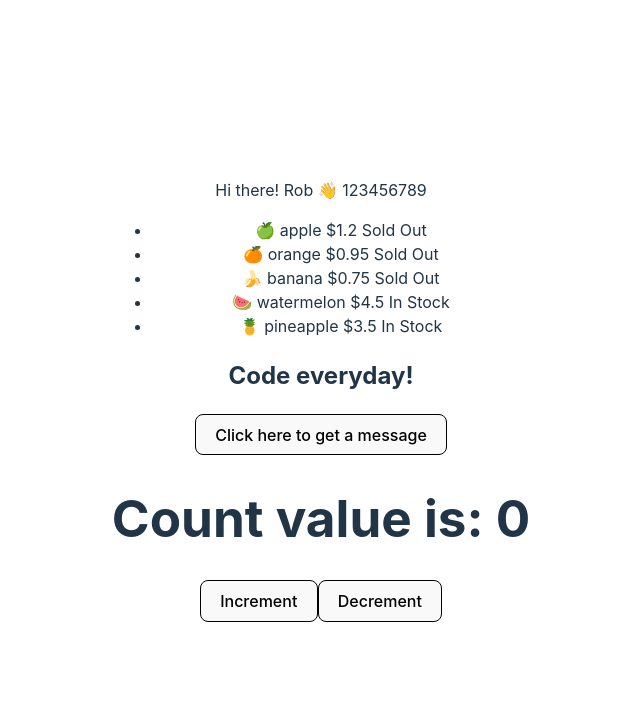
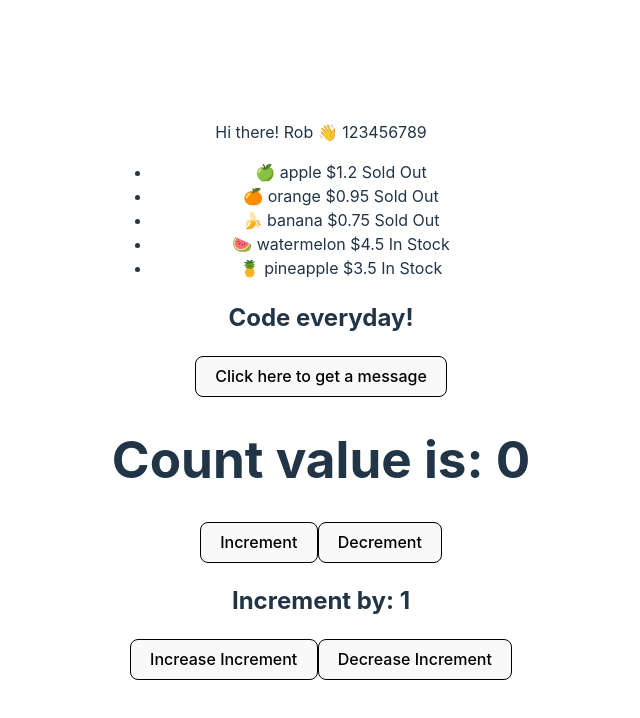
Before and after one commit to wewececetw/react18-pro, a React (Vite) app: page / in a window 1280 px wide. Shown: the top 718 px of the page, without its empty margins (319-959 px from the left). Built offline with nearby package versions, Linux system fonts and the light colour scheme.

Commit message:
feat: 在react中使用多個狀態

```diff
--- a/src/components/Counter.jsx
+++ b/src/components/Counter.jsx
@@ -2,11 +2,18 @@ import React, { useState } from "react";
 import styles from "../Button.module.css";
 export default function Counter() {
   const [count, setCount] = useState(0);
+  const [incrementBy, setIncrementBy] = useState(1);
   function increment() {
-    setCount(count + 1);
+    setCount(count + incrementBy);
   }
   function decrement() {
-    setCount(count - 1);
+    setCount(count - incrementBy);
+  }
+  function increaseIncrement() {
+    setIncrementBy(incrementBy + 1);
+  }
+  function decreaseIncrement() {
+    setIncrementBy(incrementBy - 1);
   }
   return (
     <div>
@@ -17,6 +24,13 @@ export default function Counter() {
       <button className={styles.button} onClick={decrement}>
         Decrement
       </button>
+      <h2>Increment by: {incrementBy}</h2>
+      <button className={styles.button} onClick={increaseIncrement}>
+        Increase Increment
+      </button>
+      <button className={styles.button} onClick={decreaseIncrement}>
+        Decrease Increment
+      </button>
     </div>
   );
 }
```
